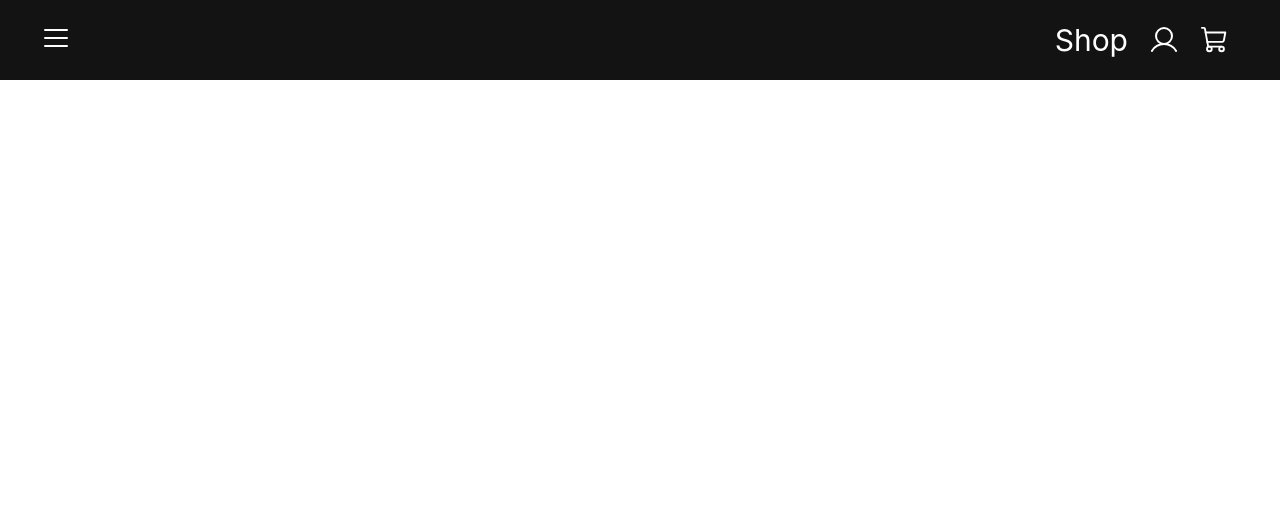
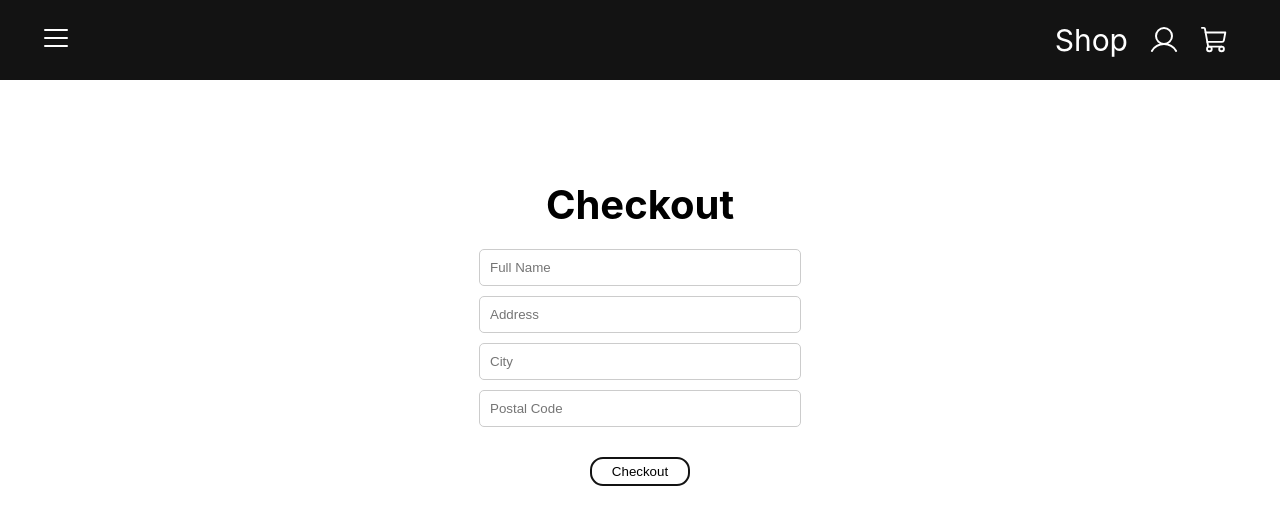
Before and after one commit to RiBaSoOrg/FrontEnd, a React (Create React App) app in the folder frontend/: page /checkout in a window 1280 px wide. Before the commit this address had no page. Shown: the top 524 px of the page. Built offline with nearby package versions, Linux system fonts and the light colour scheme.

Commit message:
dirty base checkout page outline

```diff
--- a/frontend/src/App.js
+++ b/frontend/src/App.js
@@ -5,6 +5,7 @@ import {Navbar} from "./components/Navbar";
 import {Cart} from "./pages/cart/Cart";
 import {ShopContextProvider} from "./context/ShopContext";
 import Login from "./pages/login/Login";
+import Checkout from "./pages/checkout/Checkout";
 
 function App() {
   return (
@@ -17,6 +18,7 @@ function App() {
                           <Route path="/login" element={<Login />} />
                           <Route path="/" element={<Shop/>}/>
                           <Route path="/cart" element={<Cart/>}/>
+                          <Route path="/checkout" element={<Checkout />} />
                       </Routes>
                   </Router>
               </ShopContextProvider>
--- /dev/null
+++ b/frontend/src/pages/checkout/Checkout.jsx
@@ -0,0 +1,57 @@
+import React, { useState } from 'react';
+import './checkout.css';
+import { useNavigate } from "react-router-dom";
+
+const CheckoutPage = () => {
+    const [fullName, setFullName] = useState('');
+    const [address, setAddress] = useState('');
+    const [city, setCity] = useState('');
+    const [postalCode, setPostalCode] = useState('');
+
+    const handleCheckout = () => {
+        // Replace this with your actual checkout logic
+        // For this example, let's just show an alert
+        alert('Order placed successfully!');
+    };
+
+    const navigate = useNavigate();
+
+    return (
+        <div className="checkout-container">
+            <h1 className="checkout-title">Checkout</h1>
+            <div className="input-container">
+                <input
+                    type="text"
+                    placeholder="Full Name"
+                    value={fullName}
+                    onChange={(e) => setFullName(e.target.value)}
+                    className="input-field"
+                />
+                <input
+                    type="text"
+                    placeholder="Address"
+                    value={address}
+                    onChange={(e) => setAddress(e.target.value)}
+                    className="input-field"
+                />
+                <input
+                    type="text"
+                    placeholder="City"
+                    value={city}
+                    onChange={(e) => setCity(e.target.value)}
+                    className="input-field"
+                />
+                <input
+                    type="text"
+                    placeholder="Postal Code"
+                    value={postalCode}
+                    onChange={(e) => setPostalCode(e.target.value)}
+                    className="input-field"
+                />
+            </div>
+            <button className="checkout-button" onClick={() => navigate("/checkout")}>Checkout</button>
+        </div>
+    );
+};
+
+export default CheckoutPage;
--- /dev/null
+++ b/frontend/src/pages/checkout/checkout.css
@@ -0,0 +1,43 @@
+.checkout-container {
+    text-align: center;
+    margin-top: 100px;
+}
+
+.checkout-title {
+    font-size: 40px;
+    margin-bottom: 20px;
+}
+
+.input-container {
+    display: flex;
+    flex-direction: column;
+    align-items: center;
+    margin-bottom: 20px;
+}
+
+.input-field {
+    padding: 10px;
+    margin-bottom: 10px;
+    width: 300px;
+    border: 1px solid #ccc;
+    border-radius: 5px;
+}
+
+.checkout-button {
+    background-color: transparent;
+    border: 2px solid rgb(19, 19, 19);
+    min-width: 100px;
+    padding: 5px 10px;
+    border-radius: 13px;
+    cursor: pointer;
+}
+
+.checkout-button:hover {
+    background-color: red;
+    color: white;
+}
+
+.checkout-button:active {
+    background-color: lightblue;
+    color: black;
+}
```
